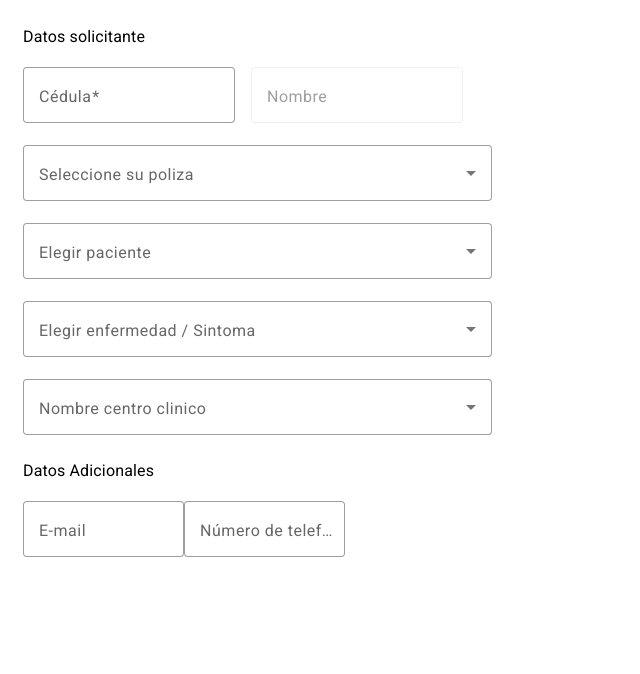
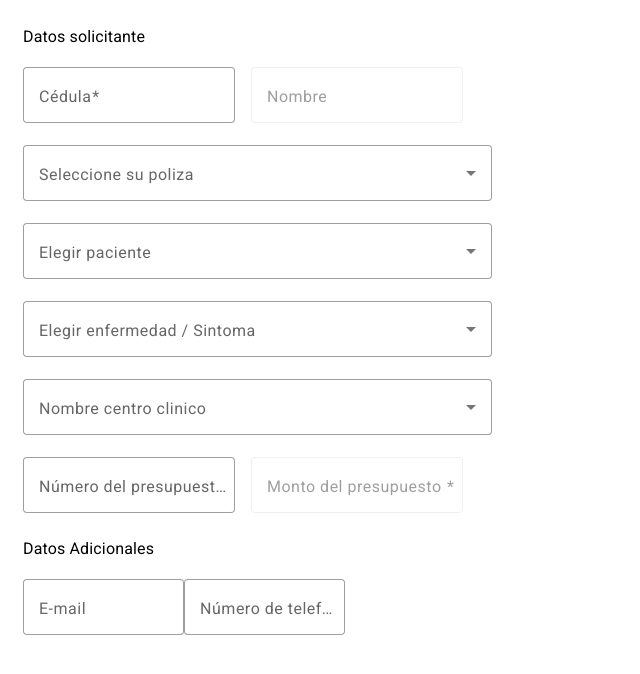
Before and after one commit to AdolfoChS97/sc_carta_aval, an Angular app: page / in a window 1280 px wide. Shown: the top 674 px of the page, without its empty margins (0-640 px from the left). Built offline with nearby package versions, Linux system fonts and the light colour scheme.

Commit message:
Feat/budget data

```diff
--- a/src/app/app.component.html
+++ b/src/app/app.component.html
@@ -1,5 +1,6 @@
 <div class="container">
     <app-requester-data></app-requester-data>
      <app-date-policy-applicant></app-date-policy-applicant>
+     <app-budget-data></app-budget-data>
      <app-aditional-requirements></app-aditional-requirements>
 </div>
--- a/src/app/app.component.ts
+++ b/src/app/app.component.ts
@@ -4,6 +4,7 @@ import { RouterOutlet } from '@angular/router';
 import { RequesterDataComponent } from './components/requester-data/requester-data.component';
 import { DatePolicyApplicantComponent } from './components/date-policy-applicant/date-policy-applicant.component';
 import { AditionalRequirementsComponent } from './components/aditional-requirements/aditional-requirements.component'
+import { BudgetDataComponent } from './components/budget-data/budget-data.component';
 
 @Component({
   selector: 'app-root',
@@ -13,7 +14,8 @@ import { AditionalRequirementsComponent } from './components/aditional-requireme
     RouterOutlet,
     RequesterDataComponent,
     DatePolicyApplicantComponent,
-    AditionalRequirementsComponent
+    AditionalRequirementsComponent,
+    BudgetDataComponent
   ],
   templateUrl: './app.component.html',
   styleUrl: './app.component.css'
--- /dev/null
+++ b/src/app/components/budget-data/budget-data.component.html
@@ -0,0 +1,18 @@
+<div fxLayout="column">
+    <div fxLayout="row">
+        <form [formGroup]="form">
+            <mat-form-field class="mr-1" appearance="outline">
+                <mat-label>
+                    Número del presupuesto
+                </mat-label>
+                <input type="text" matInput formControlName="budgetId" placeholder="Inserte número de presupuesto">
+            </mat-form-field>
+            <mat-form-field appearance="outline">
+                <mat-label>
+                    Monto del presupuesto
+                </mat-label>
+                <input type="text" matInput formControlName="budgetAmount" placeholder="0000000">
+            </mat-form-field>
+        </form>
+    </div>
+</div>
--- /dev/null
+++ b/src/app/components/budget-data/budget-data.component.ts
@@ -0,0 +1,28 @@
+import { CommonModule } from '@angular/common';
+import { Component } from '@angular/core';
+import { FlexLayoutModule } from '@angular/flex-layout';
+import { FormControl, FormGroup, FormsModule, ReactiveFormsModule, Validators } from '@angular/forms';
+import { MatFormFieldModule } from '@angular/material/form-field';
+import { MatInputModule } from '@angular/material/input';
+
+@Component({
+  selector: 'app-budget-data',
+  standalone: true,
+  imports: [CommonModule, FlexLayoutModule, FormsModule, ReactiveFormsModule, MatFormFieldModule, MatInputModule],
+  templateUrl: './budget-data.component.html',
+  styleUrl: './budget-data.component.css'
+})
+export class BudgetDataComponent {
+  form: FormGroup = new FormGroup({});
+
+  constructor() {
+    this.form.addControl('budgetId', new FormControl(''));
+    this.form.controls['budgetId'].addValidators([Validators.required])
+
+    this.form.addControl('budgetAmount', new FormControl(''));
+
+    this.form.controls['budgetAmount'].disable();
+
+    this.form.controls['budgetAmount'].addValidators([Validators.required])
+  }
+}
```
Also changed, not shown: src/app/components/budget-data/budget-data.component.css (added), 1 other file (tests, documents, lock files or other folders).
